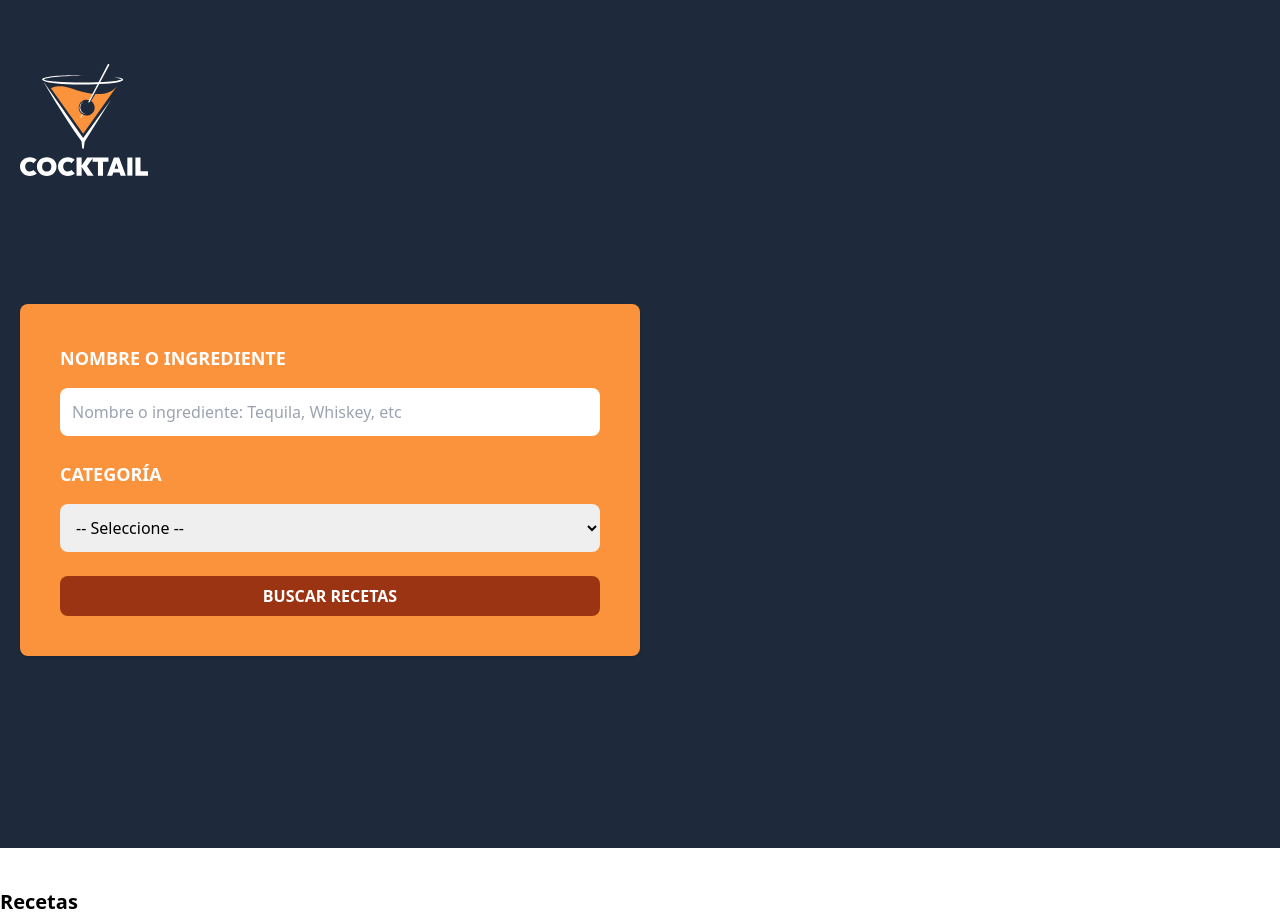
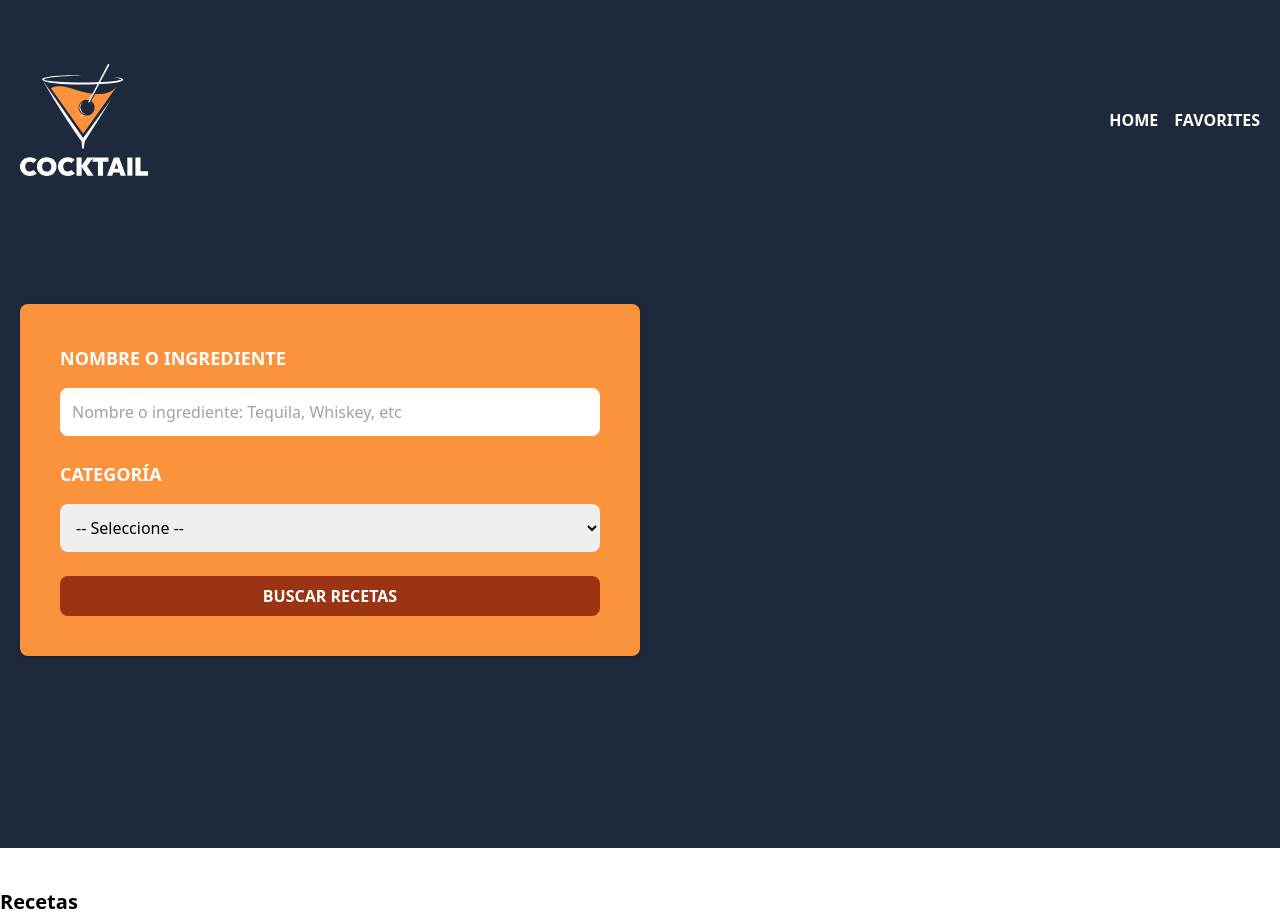
Before and after one commit to alexdevrr05/vue-pinia-drinks-ts, a Vue app: page / in a window 1280 px wide. Built offline with nearby package versions, Linux system fonts and the light colour scheme.

Commit message:
Add dynamic links to NavBar component

```diff
--- a/src/App.vue
+++ b/src/App.vue
@@ -1,9 +1,10 @@
 <script setup lang="ts">
 import NavBar from '@/drinks/components/NavBar.vue';
+import { routerLinks } from '@/router/list-navbar-router';
 </script>
 
 <template>
-  <NavBar />
+  <NavBar :links="routerLinks" />
 
   <main class="container mx-auto mt-10">
     <RouterView />
--- a/src/drinks/components/NavBar.vue
+++ b/src/drinks/components/NavBar.vue
@@ -1,5 +1,12 @@
 <script setup lang="ts">
+import type { RouterLink } from '@/router/list-navbar-router';
 import SearchFormVue from './SearchForm.vue';
+
+interface Props {
+  links: RouterLink[];
+}
+
+defineProps<Props>();
 </script>
 
 <template>
@@ -12,7 +19,16 @@ import SearchFormVue from './SearchForm.vue';
           </RouterLink>
         </div>
 
-        <nav></nav>
+        <nav class="flex gap-4">
+          <RouterLink
+            class="text-white uppercase font-extrabold"
+            v-for="link of $props.links"
+            :key="link.path"
+            :to="link.path"
+          >
+            {{ link.title }}
+          </RouterLink>
+        </nav>
       </div>
 
       <SearchFormVue />
--- /dev/null
+++ b/src/router/list-navbar-router.ts
@@ -0,0 +1,10 @@
+export interface RouterLink {
+  name: string;
+  path: string;
+  title: string;
+}
+
+export const routerLinks: RouterLink[] = [
+  { path: '/', name: 'home', title: 'Home' },
+  { path: '/favorites', name: 'favorites', title: 'Favorites' },
+];
```
